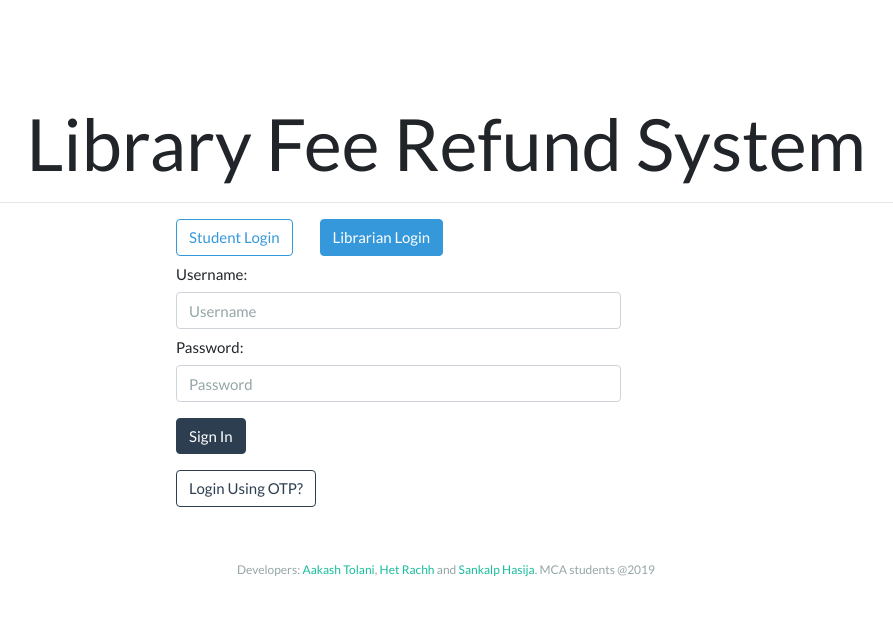
After one commit to Geeek80/library_management_django, a Django app: page /lib_login in a window 1280 px wide. The commit adds this page. Shown: the top 644 px of the page, without its empty margins (194-1087 px from the left). Run offline with Django 3.2, Linux system fonts and the light colour scheme; parts of the project's set-up code (start-up, migrations or seed data) failed here and were passed over; some libraries are stand-ins or nearby versions.

Commit message:
integrated login logout and otp login

```diff
--- a/django_app/forms.py
+++ b/django_app/forms.py
@@ -1,5 +1,5 @@
 from django import forms
-from django_app.models import mymodel, student, transaction
+from django_app.models import mymodel, student, transaction, librarian
 
 class employeeform(forms.ModelForm):
     class Meta:
@@ -27,6 +27,15 @@ class loginform(forms.ModelForm):
             'password': forms.PasswordInput(attrs={'class': 'form-control', 'placeholder': 'Password'}),
         }
 
+class libloginform(forms.ModelForm):
+    class Meta:
+        model = librarian
+        fields = ['username', 'password']
+        widgets = {
+            'username': forms.TextInput(attrs={'class': 'form-control', 'placeholder': 'Username'}),
+            'password': forms.PasswordInput(attrs={'class': 'form-control', 'placeholder': 'Password'}),
+        }
+
 class fee_request_form(forms.ModelForm):
     class Meta:
         model = transaction
--- a/django_app/static/styles.css
+++ /dev/null
@@ -1,3 +0,0 @@
-body{
-    color:blue;
-}
--- a/django_app/views.py
+++ b/django_app/views.py
@@ -1,7 +1,7 @@
 import csv, io
 from django.shortcuts import render, redirect
-from django_app.forms import employeeform, loginform, fee_request_form
-from django_app.models import mymodel, student, transaction
+from django_app.forms import employeeform, loginform, fee_request_form, libloginform
+from django_app.models import mymodel, student, transaction, librarian
 from django.contrib.auth.decorators import login_required
 from django.contrib import messages
 from django.core.mail import send_mail
@@ -53,26 +53,46 @@ def delete_emp(request, identity):
     employee.delete()
     return redirect('/show')
 
-def user_login(request):
-    if 'name' in request.session:
-        return redirect('/')
+def user_login(request, desig=None):
+
+    if desig == 'student':
+        session_var_name = 'name'
+        frm = loginform(request.POST)
+        usrnm = 'enrollment'
+        model = student
+        pageload = 'login.html'
+        if 'name' in request.session:
+            return redirect('/')
+
+    if desig == 'librarian':
+        session_var_name = 'lib_name'
+        frm = libloginform(request.POST)
+        usrnm = 'username'
+        model = librarian
+        pageload = 'lib_login.html'
+        if 'lib_name' in request.session:
+            return redirect('/')
 
     if request.method == "POST":  # if submit clicked
-        form = loginform(request.POST)
-        enrollment = request.POST.get('enrollment')
+        form = frm
+        username = request.POST.get(usrnm)
         password = request.POST.get('password')
         if form.is_valid():
             try:
-                stud = student.objects.get(enrollment=enrollment)
+                if desig == 'student':
+                   insan = model.objects.get(enrollment=username)
+                elif desig == 'librarian':
+                    insan = model.objects.get(username=username)
+                    id = str(insan.id)
             except:
                 success = False
-                data = "sorry that enrollment didn't work"
+                data = "sorry that "+usrnm+" didn't work"
                 error_usr = True
-                return render(request, "login.html", {'form':form,'error_usr':error_usr, 'error_data':data})
-            if password == stud.password:
+                return render(request, pageload, {'form':form,'error_usr':error_usr, 'error_data':data})
+            if password == insan.password:
                 success = True
-            elif enrollment+'_otp' in request.session:
-                if password == request.session[enrollment+'_otp']:
+            elif username+'_otp' in request.session:
+                if password == request.session[username+'_otp']:
                     messages.info(request, 'note that you\'ve logged in using otp, that otp is for one time only this same otp won\'t work next time if you forgot your password consider changing your password from homepage' )
                     success = True
                 else :
@@ -81,14 +101,18 @@ def user_login(request):
             else:
                 data = "Wrong Password"
                 error_pas = True
-                return render(request, "login.html", {'form':form,'error_pas':error_pas, 'error_pass':data})
+                return render(request, pageload, {'form':form,'error_pas':error_pas, 'error_pass':data})
             # if got success by any way
             if success:
-                request.session['name'] = stud.name
-                request.session['enrollment'] = stud.enrollment
-                if enrollment+'_otp' in request.session:
-                    del request.session[enrollment+'_otp']
-                return render(request, "index.html")
+                request.session[session_var_name] = insan.name
+                if desig == 'student':
+                    request.session[usrnm] = insan.enrollment
+                    if username+'_otp' in request.session:
+                        del request.session[username+'_otp']
+                elif desig == 'librarian':
+                    if id+'_otp' in request.session:
+                        del request.session[id+'_otp']
+                return redirect('/')
         else:
             print(form.errors)
     else:   # create a new form
@@ -122,10 +146,14 @@ def requestt(request):
             print(form.errors)
     return render(request, 'request.html', {'form':form})
 
-def logout(request):
-    if 'name' and 'enrollment' in request.session:
-        del request.session['name']
-        del request.session['enrollment']
+def logout(request, desig):
+    if desig == "student":
+        if 'name' and 'enrollment' in request.session:
+            del request.session['name']
+            del request.session['enrollment']
+    if desig == 'librarian':
+        if 'lib_name' in request.session:
+            del request.session['lib_name']
     return redirect('/login')
 
 def upload_csv(request):
@@ -148,27 +176,98 @@ def upload_csv(request):
         return render(request, 'show_emp.html', {'empdata':students, 'error':'the data has been uploaded'})
     return redirect('/show')
 
-def otp_login(request):
+def otp_login(request, desig):
+    if desig == 'student':
+        frm = loginform()
+        usrnm = 'enrollment'
+        pageload = 'login.html'
+        model = student
+        with_ini = loginform(initial={usrnm:request.POST.get(usrnm)})
+        redir = '/login'
+        action = '/otplogin/'+desig
+        action_name = 'enr_only_action'
+
+    if desig == 'librarian':
+        frm = libloginform()
+        usrnm = 'username'
+        pageload = 'lib_login.html'
+        model = librarian
+        with_ini = libloginform(initial={usrnm:request.POST.get(usrnm)})
+        redir = '/lib_login'
+        action = '/otplogin/'+desig
+        action_name = usrnm+'_only_action'
+
     if request.method == 'GET':
-        form = loginform()
-        messages.info(request, 'enter enrollment to get otp')
-        return render(request, 'login.html', {'form':form, 'enr_only_action':'/otplogin'})
+        form = frm
+        messages.info(request, 'enter '+usrnm+' to get otp')
+        return render(request, pageload, {'form':form, action_name:action})
     else:
         try:
-            enrollment = request.POST.get('enrollment')
-            stud = student.objects.get(enrollment=enrollment)
+            username = request.POST.get(usrnm)
+            if desig == 'student':
+                insan = model.objects.get(enrollment=username)
+            if desig == 'librarian':
+                insan = model.objects.get(username=username)
         except:
-            data = "sorry that enrollment didn't work"
+            data = "sorry that "+usrnm+" didn't work"
             error_usr = True
-            form = loginform(initial={'enrollment':request.POST.get('enrollment')})
-            return render(request, "login.html", {'form':form,'error_usr':error_usr, 'error_data':data, 'enr_only_action':'/otplogin'})
+            # form = loginform(initial={'enrollment':request.POST.get('enrollment')})
+            form = with_ini
+            return render(request, pageload, {'form':form,'error_usr':error_usr, 'error_data':data, action_name:action})
         subject = 'noreply@libraryfeerefund.com'
         from_mail = settings.EMAIL_HOST_USER
-        temp_mail = (stud.email[0:2]) + 'x'*(len(stud.email)-5) + (stud.email[-5:])
-        to_mail = [stud.email]
+        temp_mail = (insan.email[0:2]) + 'x'*(len(insan.email)-5) + (insan.email[-5:])
+        to_mail = [insan.email]
         otp = str(random.randint(1000, 9999))
-        request.session[enrollment+'_otp'] = otp
-        body = 'your otp for library fee refund system is '+otp+' login again using this as password do not share this with anyone'
+        request.session[username+'_otp'] = otp
+        body = 'your otp for library fee refund system '+desig+' login is '+otp+' login again using this as password do not share this with anyone'
         send_mail(subject, body, from_mail, to_mail, fail_silently=False)
         messages.info(request, 'the mail has been sent to '+temp_mail)
-        return redirect('/login')
+        return redirect(redir)
+
+def lib_login(request):
+    if 'lib_name' in request.session:
+        return redirect('/')
+
+    if request.method == "POST":  # if submit clicked
+        form = libloginform(request.POST)
+        username = request.POST.get('username')
+        password = request.POST.get('password')
+        if form.is_valid():
+            try:
+                libraria = librarian.objects.get(username=username)
+                id = str(libraria.id)
+            except:
+                success = False
+                data = "sorry that username didn't work"
+                error_usr = True
+                return render(request, "lib_login.html", {'form':form,'error_usr':error_usr, 'error_data':data})
+            if password == libraria.password:
+                success = True
+            elif id+'_otp' in request.session:
+                if password == request.session[id+'_otp']:
+                    messages.info(request, 'note that you\'ve logged in using otp, that otp is for one time only this same otp won\'t work next time if you forgot your password consider changing your password from homepage' )
+                    success = True
+                else :
+                    messages.error(request, 'that otp didn\'t work bro...')
+                    success = False
+            else:
+                data = "Wrong Password"
+                error_pas = True
+                return render(request, "lib_login.html", {'form':form,'error_pas':error_pas, 'error_pass':data})
+            # if got success by any way
+            if success:
+                request.session['lib_name'] = libraria.name
+                if id+'_otp' in request.session:
+                    del request.session[id+'_otp']
+                return redirect('/')
+        else:
+            print(form.errors)
+    else:   # create a new form
+        form = libloginform()
+    return render(request, "lib_login.html", {'form':form})
+
+def clean(request):
+    for key in list(request.session.keys()):
+        del request.session[key]
+    return redirect('/login')
--- a/django_project/urls.py
+++ b/django_project/urls.py
@@ -32,9 +32,12 @@ urlpatterns = [
     path('update/<int:identity>', update_emp),
     path('delete/<int:identity>', delete_emp),
     path('login', user_login),
+    path('login/<str:desig>', user_login),
     path('my_request/', my_request),
     path('request/', requestt),
-    path('logout', logout),
+    path('logout/<str:desig>', logout),
     path('upload_csv', upload_csv),
-    path('otplogin', otp_login),
+    path('otplogin/<str:desig>', otp_login),
+    path('lib_login', lib_login),
+    path('clean', clean),
 ]
--- /dev/null
+++ b/template/lib_login.html
@@ -0,0 +1,67 @@
+{% extends 'login.html' %}
+
+{% block content %}
+<div class="col-md-5">
+        <a href="/login"><button type="button" class="btn btn-outline-info">Student Login</button></a>
+        <a href="/lib_login"><button type="button" class="btn btn-info ml-4">Librarian Login</button></a>
+          <form method="POST" action="
+          {% if username_only_action %}
+          {{ username_only_action }}
+          {% else %}
+          /login/librarian
+          {% endif %}"
+          >
+            {% csrf_token %}
+        <fieldset>
+
+                <div class="form-group">
+                    <label
+                    {% if error_usr %}
+                        style="color:red;"
+                    {% endif %}
+                    class="col-form-label" for="inputDefault">Username:</label>
+                    {{ form.username }}
+                    <div style="color:red;">{{ error_data }}</div>
+
+                    {% if not username_only_action %}
+                        <label
+                        {% if error_pas %}
+                            style="color:red;"
+                        {% endif %}
+                        class="col-form-label" for="inputDefault">Password:</label>
+                            {{ form.password }}
+                            <div style="color:red;">{{ error_pass }}</div>
+                    {% endif %}
+                </div>
+
+            <div>
+                <input type="submit" class="btn btn-primary" value=
+                {% if username_only_action %}
+                "Get OTP"
+                {% else %}
+                "Sign In"
+                {% endif %}
+                >
+                {% if messages %}
+                <ul class="messages">
+                    {% for message in messages %}
+                    <li class="text-info"><b>{{ message }}</b></li>
+                    {% endfor %}
+                </ul>
+                {% endif %}
+            </div>
+
+         </fieldset>
+</form>
+{% if not username_only_action %}
+    <div class="row mt-3">
+        <div class="col">
+        <form method="GET" action="/otplogin/librarian">
+            {% csrf_token %}
+            <button type="submit" class="btn btn-outline-primary">Login Using OTP?</button>
+        </form>
+        </div>
+    </div>
+{% endif %}
+</div>
+{% endblock %}
--- a/template/login.html
+++ b/template/login.html
@@ -10,6 +10,7 @@
     <title>Library Fee Refund System</title>
 </head>
 <body>
+
         <div class="container-fluid vertical-center-row">
                 <div class="container">
                     <h2 class="text-center display-3">Library Fee Refund System</h2>
@@ -19,18 +20,20 @@
                         <div class="col-md-3">
                             <!-------null------>
                         </div>
-
+                        {% block content %}
                         <div class="col-md-5">
+                                <a href="/login"><button type="button" class="btn btn-info">Student Login</button></a>
+                                <a href="/lib_login"><button type="button" class="btn btn-outline-info ml-4">Librarian Login</button></a>
                                   <form method="POST" action="
                                   {% if enr_only_action %}
                                   {{ enr_only_action }}
                                   {% else %}
-                                  /login
+                                  /login/student
                                   {% endif %}"
                                   >
                                     {% csrf_token %}
                                 <fieldset>
-                                    <p class="text-uppercase "> Student Login: </p>
+
                                         <div class="form-group">
                                             <label
                                             {% if error_usr %}
@@ -73,7 +76,7 @@
                         {% if not enr_only_action %}
                             <div class="row mt-3">
                                 <div class="col">
-                                <form method="GET" action="/otplogin">
+                                <form method="GET" action="/otplogin/student">
                                     {% csrf_token %}
                                     <button type="submit" class="btn btn-outline-primary">Login Using OTP?</button>
                                 </form>
@@ -81,11 +84,13 @@
                             </div>
                         {% endif %}
                         </div>
+                        {% endblock %}
                     </div>
                 </div>
                 <p class="text-center">
                     <small id="passwordHelpInline" class="text-muted"> Developers:<a href="mailto:aakashtolani80@gmail.com"> Aakash Tolani</a>, <a href="mailto:"> Het Rachh</a> and <a href="mailto:hasijasankalp@gmail.com"> Sankalp Hasija</a>. MCA students @2019</small>
                 </p>
             </div>
+
 </body>
 </html>
```
Also changed, not shown: django_app/models.py (+9 -0 lines), template/index.html (+12 -17 lines), django_app/migrations/0014_librarian.py (added), 3 other files.
